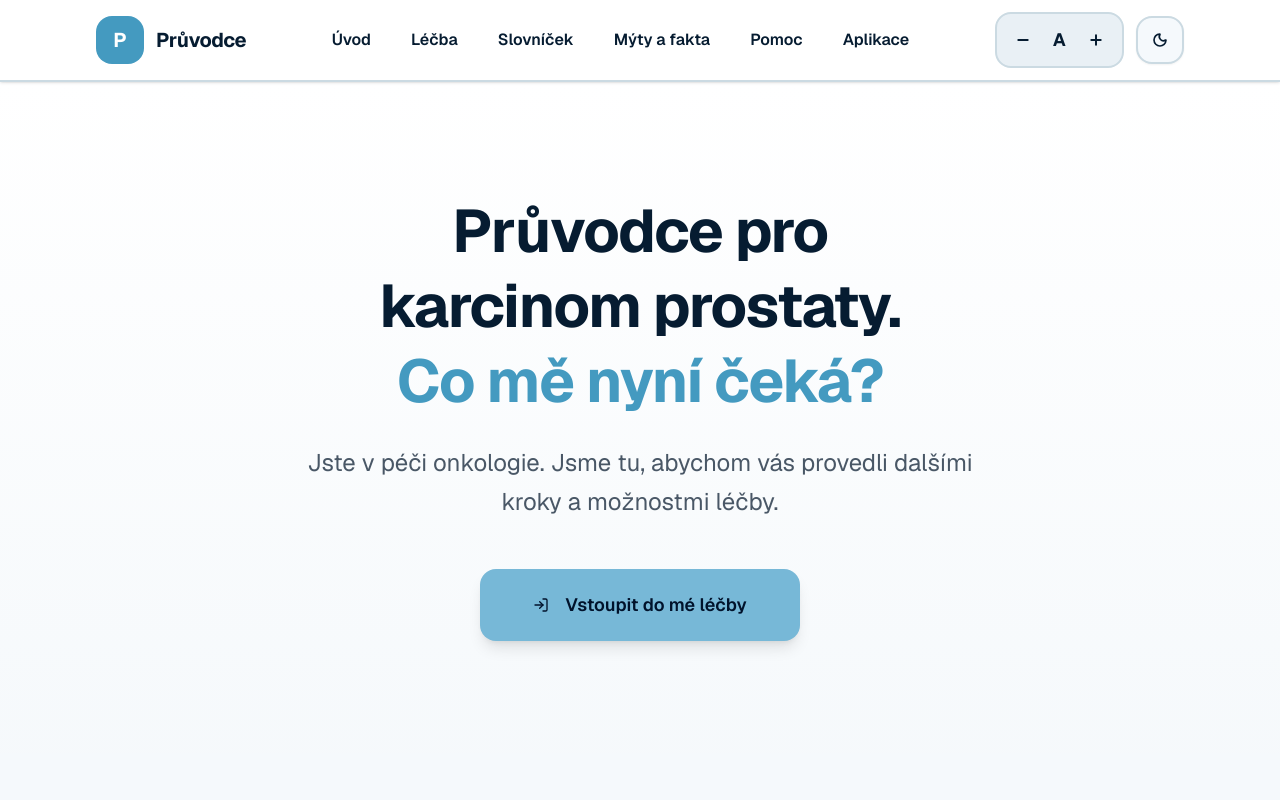
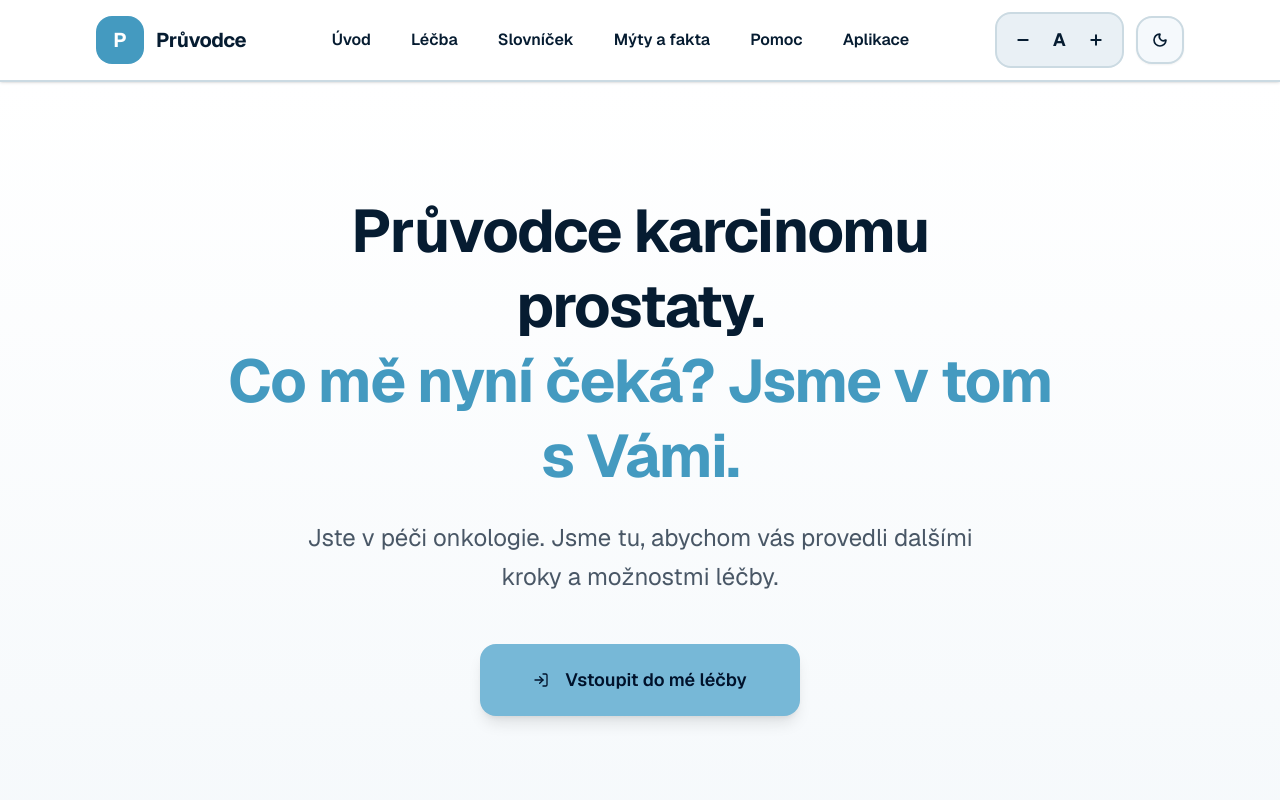
Before and after one commit to adelm02/web_prostate, a Next.js app: page / in a window 1280 px wide. Shown: the top 800 px of the page. Built offline with nearby package versions, Linux system fonts and the light colour scheme.

Commit message:
feat: update hero section text for clarity and support message

```diff
--- a/components/hero-section.tsx
+++ b/components/hero-section.tsx
@@ -7,9 +7,9 @@ export function HeroSection() {
     <section id="hero" className="w-full bg-gradient-to-b from-card to-background py-16 sm:py-20 lg:py-28">
       <div className="mx-auto max-w-4xl px-4 text-center sm:px-6 lg:px-8">
         <h1 className="text-balance text-4xl font-bold leading-tight tracking-tight text-foreground sm:text-5xl lg:text-6xl">
-          Průvodce pro karcinom prostaty.
+          Průvodce karcinomu prostaty.
           <br />
-          <span className="text-accent">Co mě nyní čeká?</span>
+          <span className="text-accent">Co mě nyní čeká? Jsme v  tom s Vámi.</span>
         </h1>
 
         <p className="mx-auto mt-6 max-w-2xl text-pretty text-lg leading-relaxed text-muted-foreground sm:text-xl lg:text-2xl">
```
